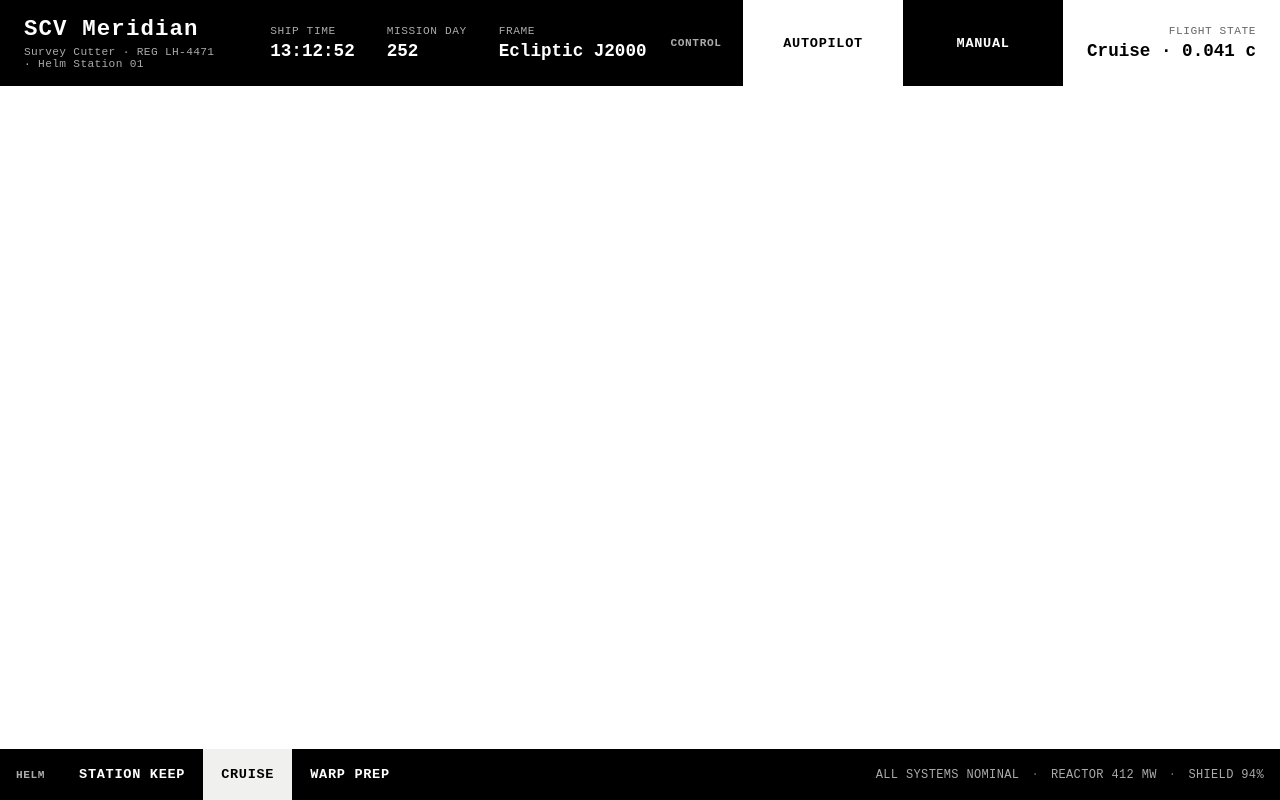
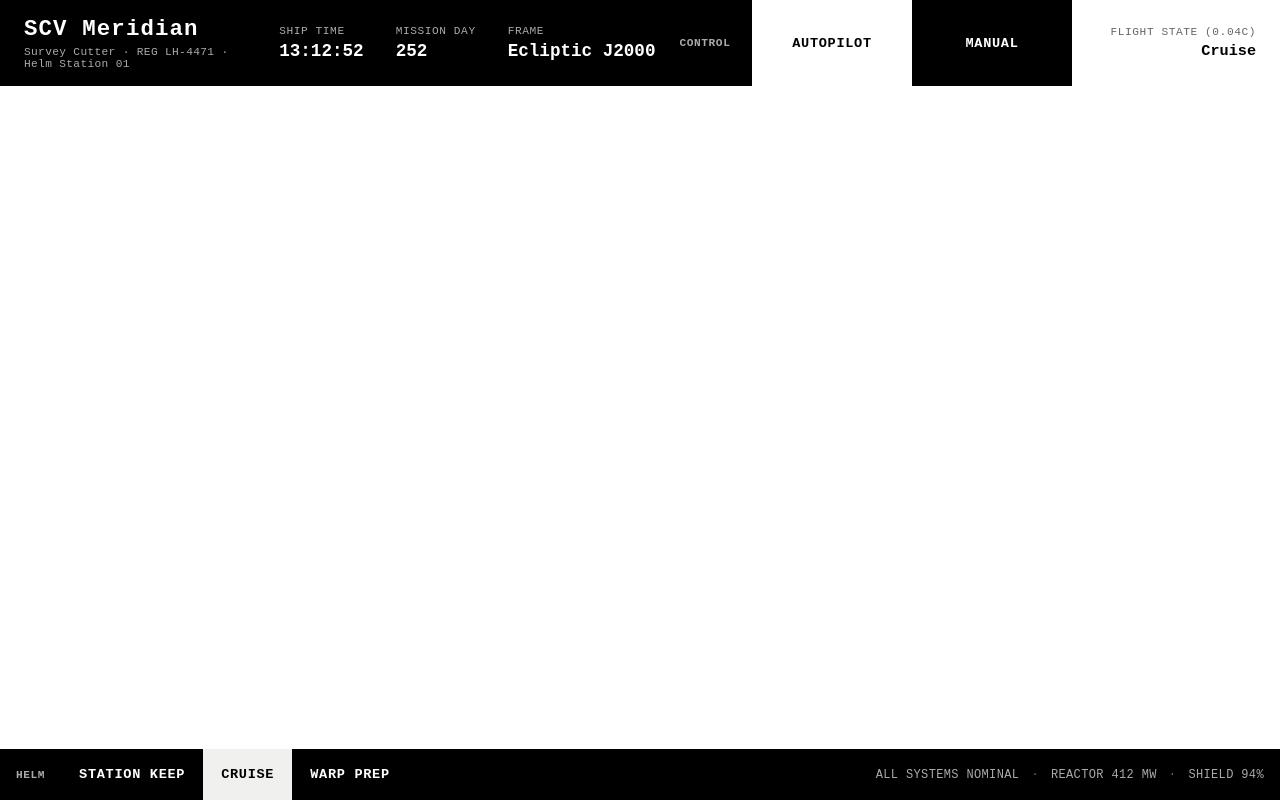
Before and after one commit to AlexisRoe/spacecraft-mock-interface, a React (Vite) app: page / in a window 1280 px wide. Built offline with nearby package versions, Linux system fonts and the light colour scheme.

Commit message:
Fix dasbhoad

```diff
--- a/src/components/dashboard-footer.component.tsx
+++ b/src/components/dashboard-footer.component.tsx
@@ -13,9 +13,7 @@ export interface DashboardFooterProps {
  * select between "Station Keep", "Cruise", and "Warp Prep") on the left, and
  * a compact system status readout on the right.
  */
-export function DashboardFooter({
-  groupLabel = "Helm",
-}: DashboardFooterProps): JSX.Element {
+export function DashboardFooter({ groupLabel = "Helm" }: DashboardFooterProps): JSX.Element {
   return (
     <>
       <FlightStateSwitch
--- a/src/components/dashboard-header.component.tsx
+++ b/src/components/dashboard-header.component.tsx
@@ -66,8 +66,8 @@ export function DashboardHeader({
 
         <StatDisplay
           className="stat-display--highlight inset-padding"
-          label="Flight State"
-          value={`${flightState} · ${velocityC.toFixed(3)} c`}
+          label={`Flight State (${velocityC.toFixed(2)}c)`}
+          value={flightState}
         />
       </div>
     </>
--- a/src/components/stat-display.component.css
+++ b/src/components/stat-display.component.css
@@ -23,13 +23,23 @@
   background-color: #ffffff;
   color: #000000;
   text-align: right;
+  width: 13rem;
+  min-width: 13rem;
 }
 
 .stat-display--highlight .stat-display__label,
 .stat-display--highlight .stat-display__value {
   text-align: right;
+  width: 100%;
+  overflow: hidden;
+  white-space: nowrap;
+  text-overflow: ellipsis;
 }
 
 .stat-display--highlight .stat-display__label {
   color: #666666;
 }
+
+.stat-display--highlight .stat-display__value {
+  font-size: 0.95rem;
+}
```
Also changed, not shown: 1 other file (tests, documents, lock files or other folders).
